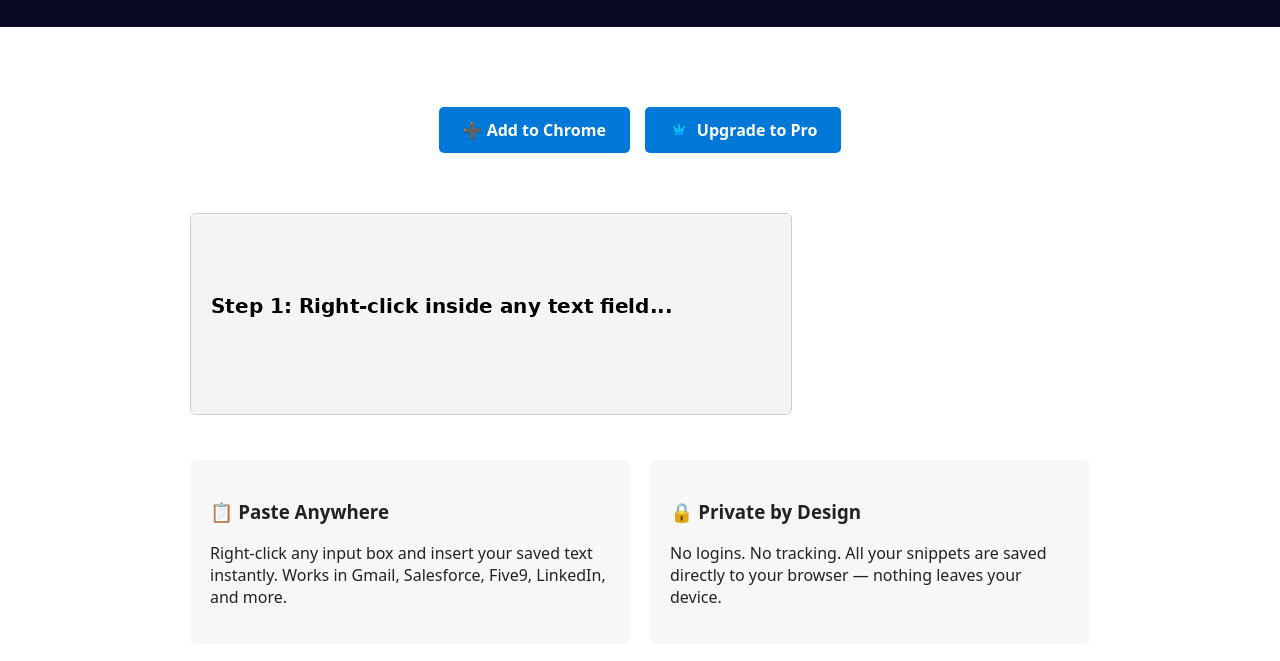
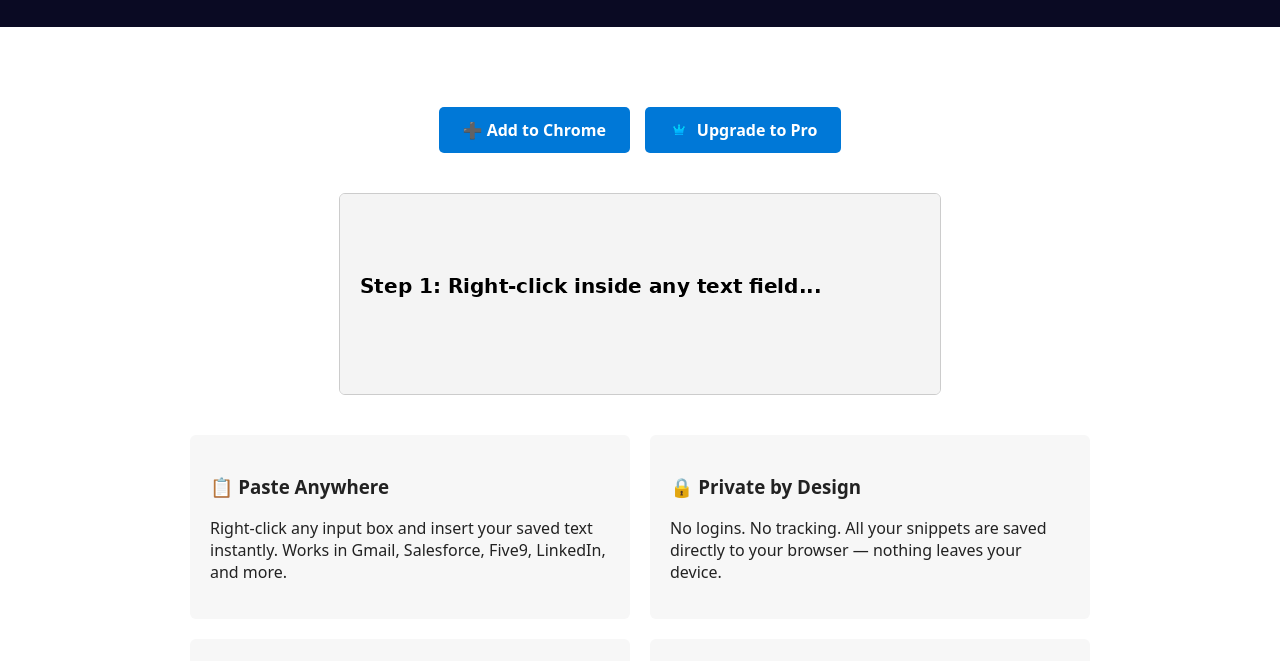
Before and after one commit to laughingbear/custom-text-inputs-site, a plain HTML site: page index.html in a window 1280 px wide. Shown: the part 133-794 px from the top of the page. Drawn offline with Linux system fonts and the light colour scheme.

Commit message:
Update index.html

```diff
--- a/index.html
+++ b/index.html
@@ -55,7 +55,8 @@
       max-width: 100%;
       border: 1px solid #ccc;
       border-radius: 6px;
-      margin-top: 20px;
+      margin: 40px auto 0;
+      display: block;
     }
 
     .features {
```
